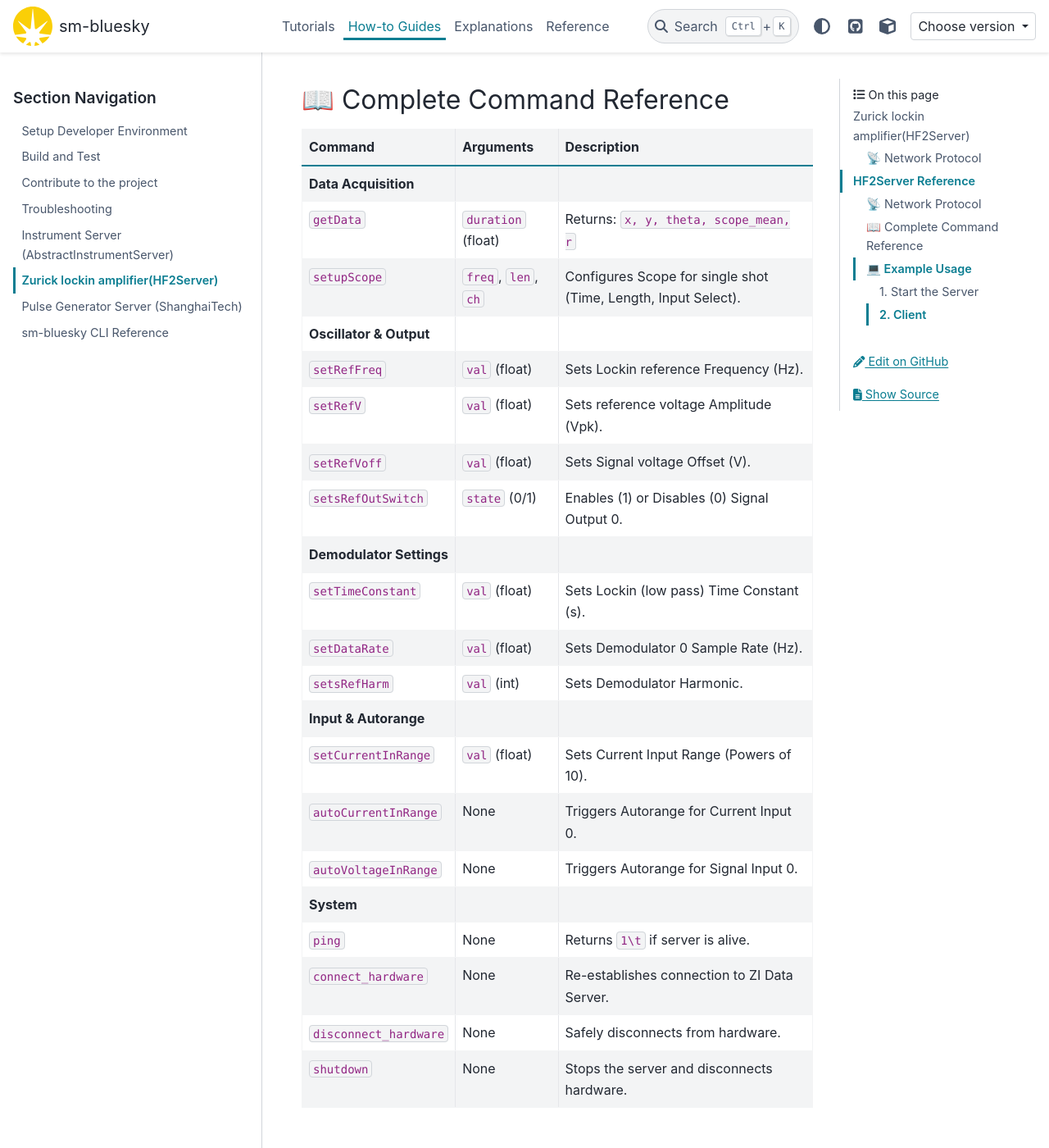
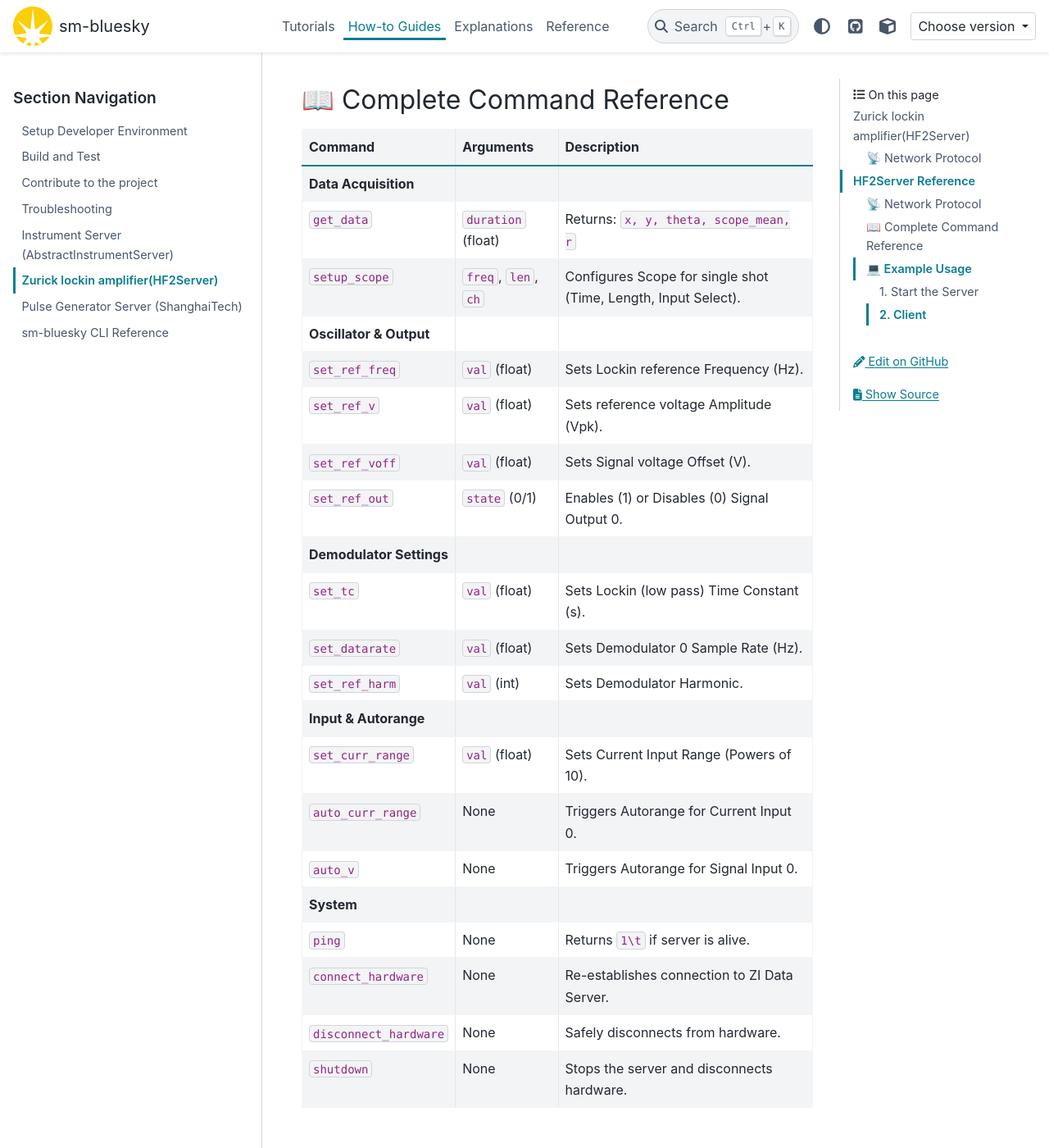
Before and after one commit to DiamondLightSource/sm-bluesky, a Sphinx documentation site: the page built from docs/how-to/4a_Zurick_lockin_amplifier.md, in a window 1280 px wide and 1400 px high, scrolled down 872 px. Shown: the whole window at 82% size. Built offline with Sphinx 7.4.7 and the PyData theme 0.15.4, drawn with Linux system fonts in a browser that asks for light colours; pages that are not in the unit, such as notebooks, are missing from menus; the version number could not be read and is left out; some of the changed text lies outside the part shown.

````diff
--- a/docs/how-to/4a_Zurick_lockin_amplifier.md
+++ b/docs/how-to/4a_Zurick_lockin_amplifier.md
@@ -27,21 +27,21 @@ A TCP-based gateway for Zurich Instruments HF2 series lock-in amplifiers. This s
 | Command | Arguments | Description |
 | :--- | :--- | :--- |
 | **Data Acquisition** | | |
-| `getData` | `duration` (float) | Returns: `x, y, theta, scope_mean, r` |
-| `setupScope` | `freq`, `len`, `ch` | Configures Scope for single shot (Time, Length, Input Select). |
+| `get_data` | `duration` (float) | Returns: `x, y, theta, scope_mean, r` |
+| `setup_scope` | `freq`, `len`, `ch` | Configures Scope for single shot (Time, Length, Input Select). |
 | **Oscillator & Output** | | |
-| `setRefFreq` | `val` (float) | Sets Lockin reference Frequency (Hz). |
-| `setRefV` | `val` (float) | Sets reference voltage Amplitude (Vpk). |
-| `setRefVoff` | `val` (float) | Sets Signal voltage Offset (V). |
-| `setsRefOutSwitch`| `state` (0/1) | Enables (1) or Disables (0) Signal Output 0. |
+| `set_ref_freq` | `val` (float) | Sets Lockin reference Frequency (Hz). |
+| `set_ref_v` | `val` (float) | Sets reference voltage Amplitude (Vpk). |
+| `set_ref_voff` | `val` (float) | Sets Signal voltage Offset (V). |
+| `set_ref_out`| `state` (0/1) | Enables (1) or Disables (0) Signal Output 0. |
 | **Demodulator Settings** | | |
-| `setTimeConstant` | `val` (float) | Sets Lockin (low pass) Time Constant (s). |
-| `setDataRate` | `val` (float) | Sets Demodulator 0 Sample Rate (Hz). |
-| `setsRefHarm` | `val` (int) | Sets Demodulator Harmonic. |
+| `set_tc` | `val` (float) | Sets Lockin (low pass) Time Constant (s). |
+| `set_datarate` | `val` (float) | Sets Demodulator 0 Sample Rate (Hz). |
+| `set_ref_harm` | `val` (int) | Sets Demodulator Harmonic. |
 | **Input & Autorange** | | |
-| `setCurrentInRange`| `val` (float) | Sets Current Input Range (Powers of 10). |
-| `autoCurrentInRange`| None | Triggers Autorange for Current Input 0. |
-| `autoVoltageInRange`| None | Triggers Autorange for Signal Input 0. |
+| `set_curr_range`| `val` (float) | Sets Current Input Range (Powers of 10). |
+| `auto_curr_range`| None | Triggers Autorange for Current Input 0. |
+| `auto_v`| None | Triggers Autorange for Signal Input 0. |
 | **System** | | |
 | `ping` | None | Returns `1\t` if server is alive. |
 | `connect_hardware`| None | Re-establishes connection to ZI Data Server. |
@@ -51,26 +51,25 @@ A TCP-based gateway for Zurich Instruments HF2 series lock-in amplifiers. This s
 
 ### 1. Start the Server
 ```python
-from sm_bluesky.common.server import HF2Server
+from sm_bluesky.common.servers import HF2Server
 
 server = HF2Server(
-    host="0.0.0.0",
-    port=7891,
-    device_id="dev4206",
-    hf2_ip="172.23.110.84"
+    host="0.0.0.0", port=7891, device_id="dev4206", hf2_ip="172.23.110.84"
 )
 server.start()
 ```
 ### 2. Client
 
+```python
 import socket
-```python
+
 
 def query_hf2(command):
     with socket.create_connection(("localhost", 7891)) as sock:
         sock.sendall(f"{command}\n".encode())
         return sock.recv(1024).decode()
 
+
 # Example: Get 0.5s of averaged data
-print(query_hf2("getData\t0.5"))
+print(query_hf2("get_data\t0.5"))
 ```
````
Also changed, not shown: docs/how-to/5_cli_documentation.md (+13 -1 lines), 2 other files.
